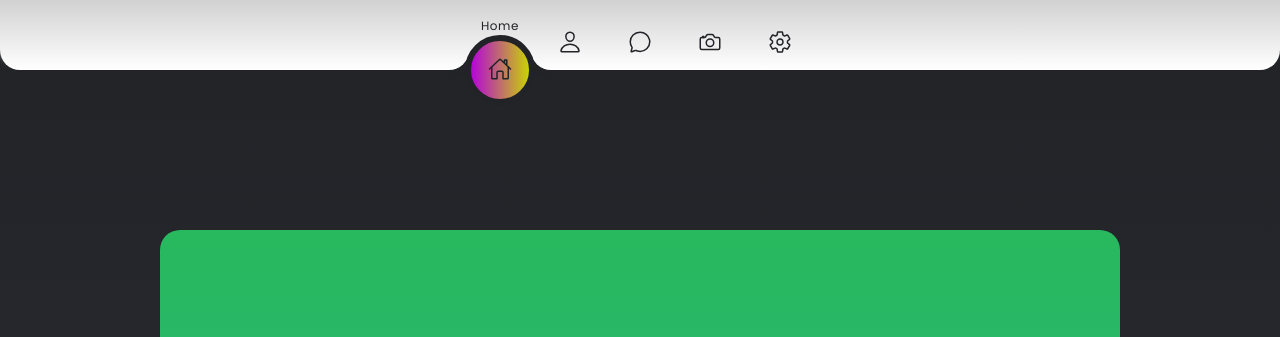
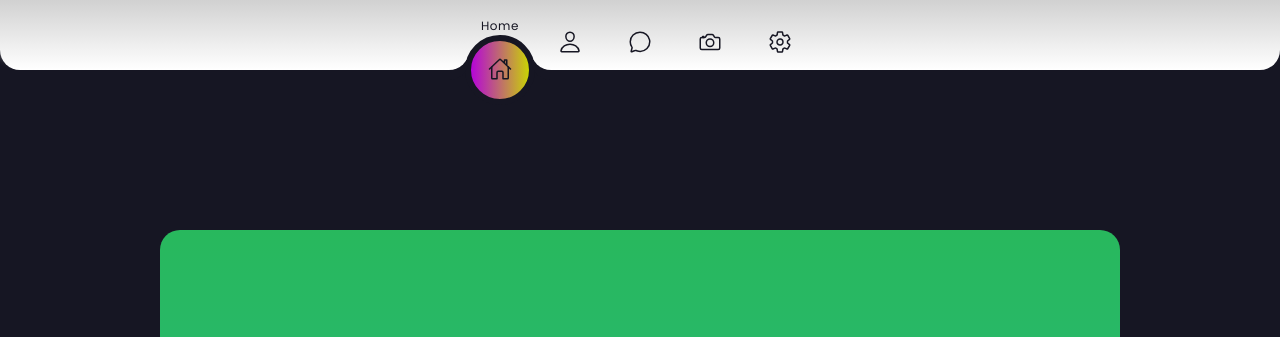
Before and after one commit to aryanl10yd/Waterloo-Reference-Website, a plain HTML site: page index.html in a window 1280 px wide. Shown: the top 337 px of the page. Drawn offline with nearby package versions, Linux system fonts and the light colour scheme; a script that the page names is missing.

Commit message:
background change

```diff
--- a/css/style.css
+++ b/css/style.css
@@ -8,7 +8,7 @@
 }
 :root
 {
-  --clr: linear-gradient(#222327, #3b3c42);
+  --clr: #161623;
 }
 body
 {
@@ -61,7 +61,7 @@ body
   font-size: 1.5em;
   text-align: center;
   transition: 0.1s;
-  color: #222327;
+  color: var(--clr);
 }
 .navigation ul li.active a .icon
 {
@@ -70,7 +70,7 @@ body
 .navigation ul li a .text
 {
   position: absolute;
-  color: #222327;
+  color: var(--clr);
   font-weight: 400;
   font-size: 0.75em;
   letter-spacing: 0.05em;
@@ -92,7 +92,7 @@ body
   height: 70px;
   background-image: linear-gradient(90deg, #c9d404, #b504d9);
   border-radius: 50%;
-  border: 6px solid #222327;
+  border: 6px solid var(--clr);
   transition: opacity 0.3s, transform 0.1s ease-in-out;
 }
 .indicator::before
@@ -105,7 +105,7 @@ body
   height: 20px;
   background: transparent;
   border-top-right-radius: 20px;
-  box-shadow: 0px -10px 0 0 #222327;
+  box-shadow: 0px -10px 0 0 var(--clr);
 }
 .indicator::after
 {
@@ -117,7 +117,7 @@ body
   height: 20px;
   background: transparent;
   border-top-left-radius: 20px;
-  box-shadow: 0px -10px 0 0 #222327;
+  box-shadow: 0px -10px 0 0 var(--clr);
 }
 .navigation ul li:nth-child(1).active ~ .indicator
 {
```
